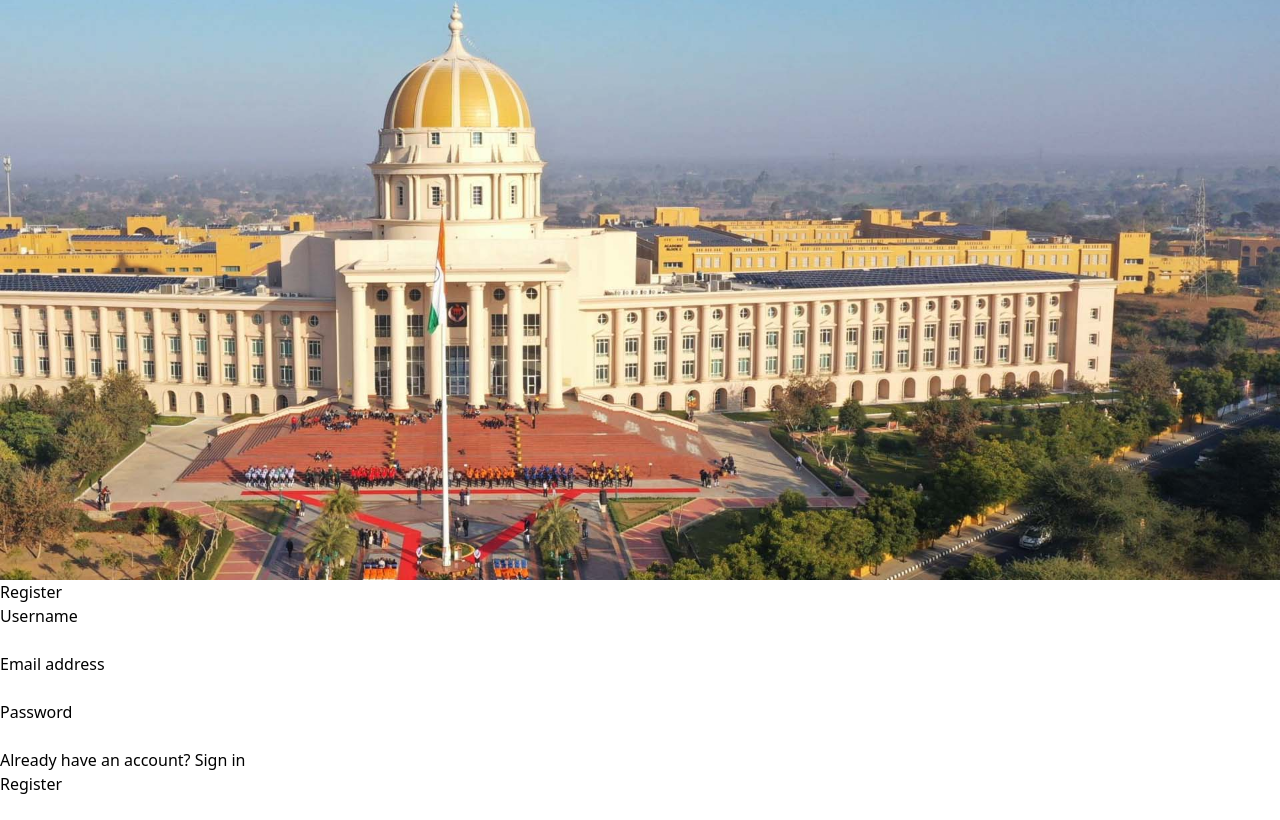
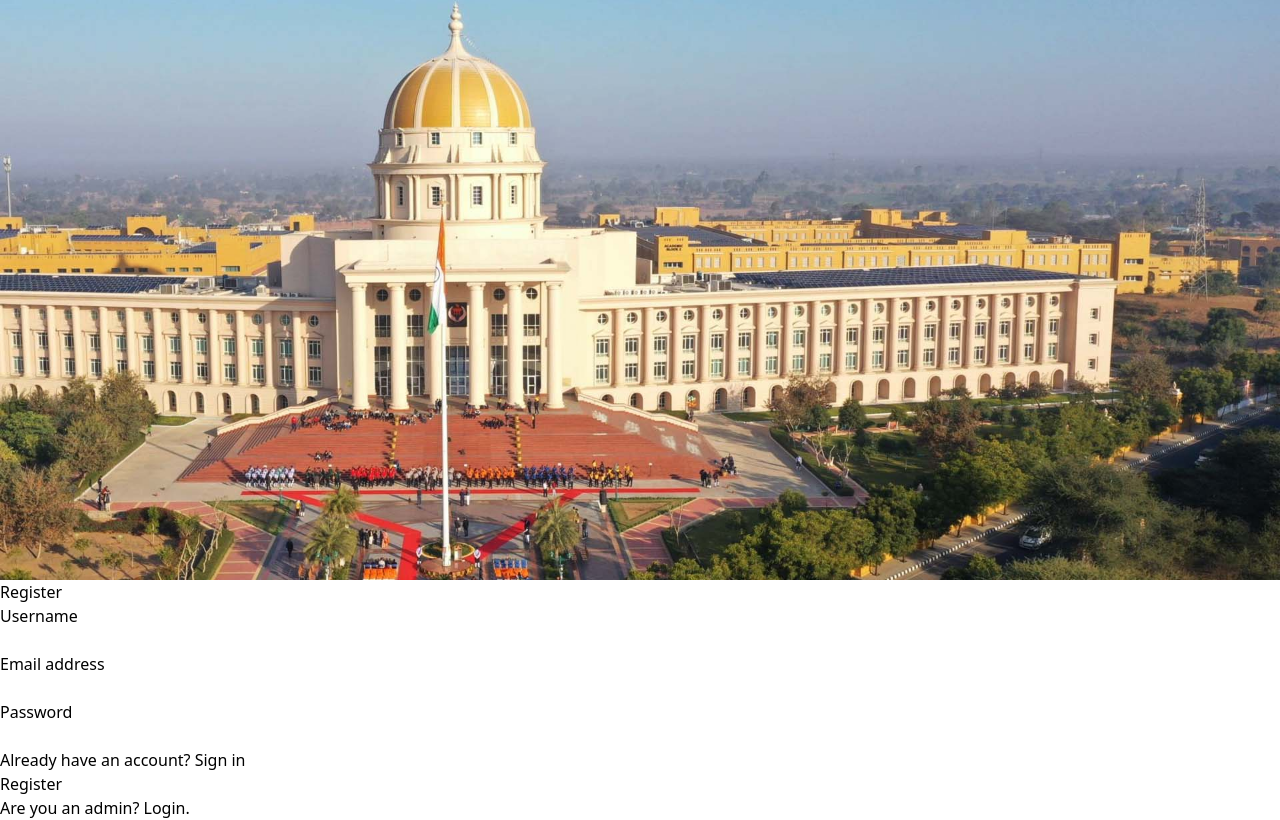
Before and after one commit to adityashekhar740/PHD_admission_portal, a React (Vite) app in the folder frontend/: page / in a window 1280 px wide. Shown: the part 140-960 px from the top of the page. Before the commit the page ends 936 px from the top, so only its background shows below. Built offline with nearby package versions, Linux system fonts and the light colour scheme.

Commit message:
admin login update

```diff
--- a/frontend/src/pages/Register.jsx
+++ b/frontend/src/pages/Register.jsx
@@ -1,6 +1,6 @@
 import React, { useEffect, useState } from "react";
 import bgimg from "../assets/bgimg.jpg";
-import { Link } from "react-router-dom";
+import { Link, NavLink } from "react-router-dom";
 import axios from "axios";
 import { useNavigate } from "react-router-dom";
 import { useSelector } from "react-redux";
@@ -114,6 +114,7 @@ const Register = () => {
             </div>
           </div>
         </form>
+      <div className="my-2 text-center" >Are you an admin? <span  ><NavLink className="text-blue-700 font-semibold" to={'/admin-signin'} >Login.</NavLink></span></div>
       </div>
       <div className="overlay bg-[black] bg-opacity-50 inset-0 absolute z-[1]"></div>
     </div>
```
